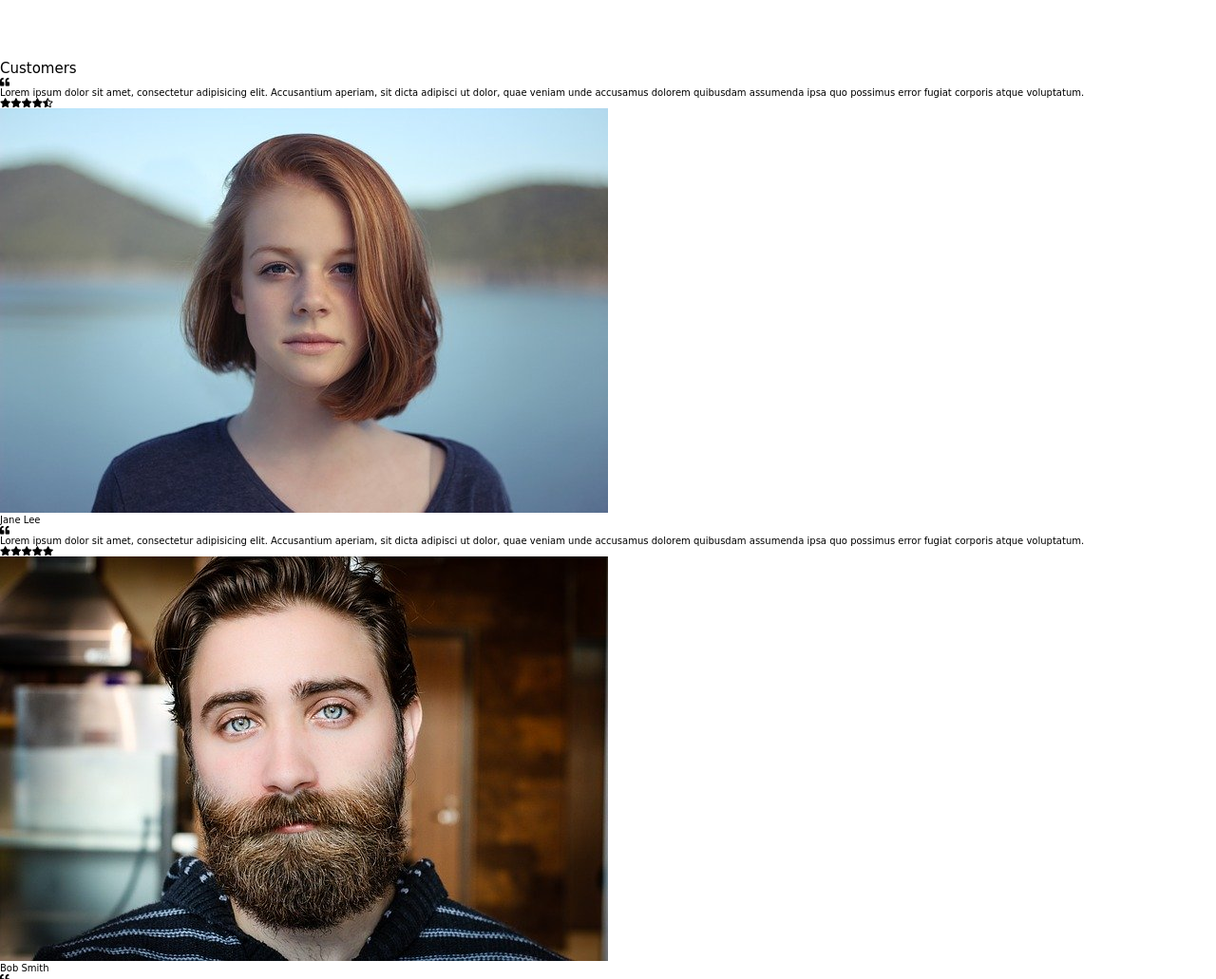
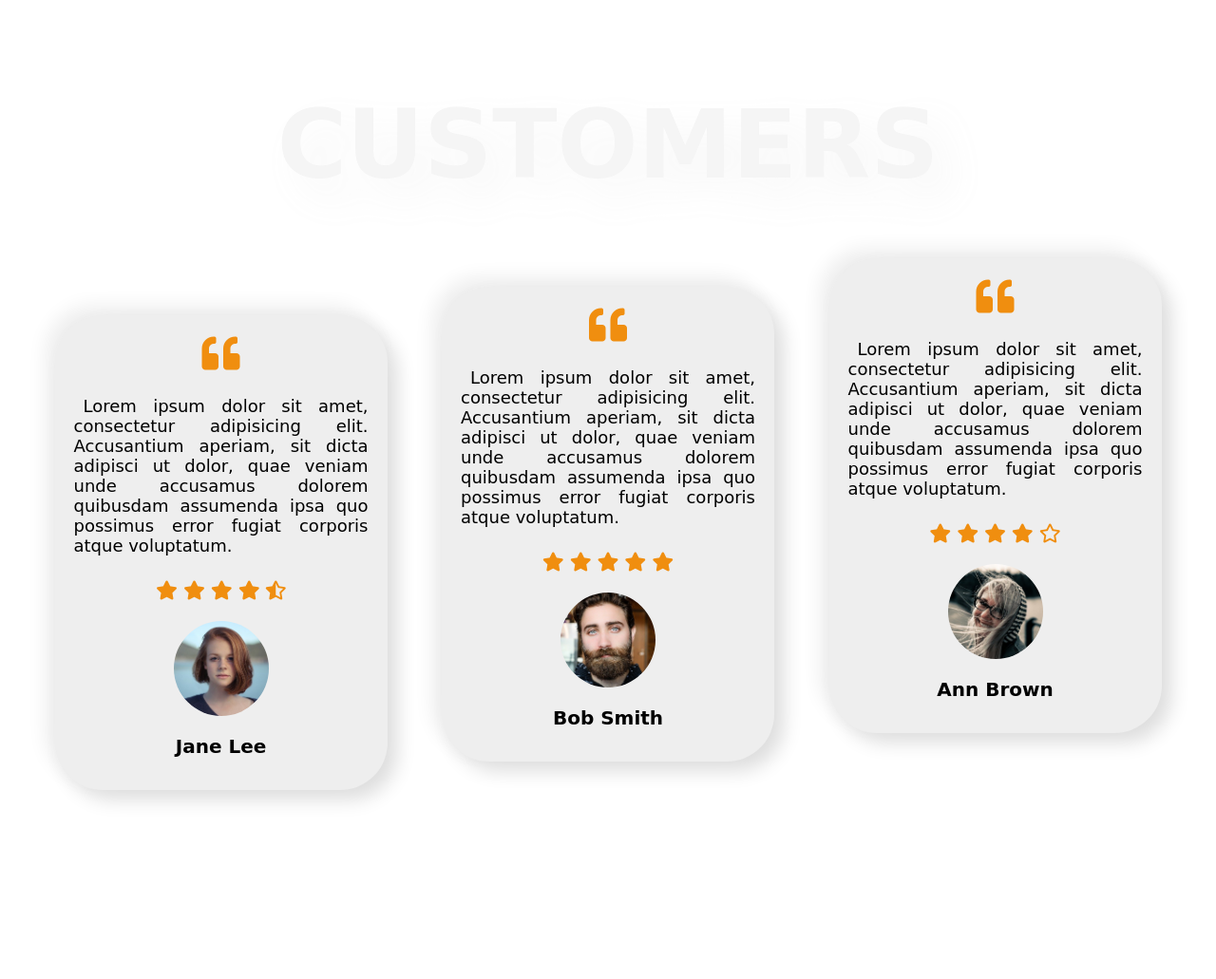
Before and after one commit to Ar1f007/Creative-Design, a plain HTML site: page index.html in a window 1280 px wide. Shown: the part 737-1768 px from the top of the page at 95% size. After the commit the page ends 1600 px from the top, so only its background shows below. Drawn offline with Linux system fonts and the light colour scheme; a web font is replaced by a local one.

Commit message:
customer section cards styling

```diff
--- a/style.css
+++ b/style.css
@@ -112,3 +112,88 @@ body {
   text-shadow: 0.1rem 0.1rem 0.2rem #ddd, -0.1rem -0.1rem 0.2rem #ddd;
 }
 /* End of Section 1 */
+
+/* Section 2 */
+.section-2 {
+  width: 100%;
+  height: 100vh;
+  display: flex;
+  flex-direction: column;
+  justify-content: space-around;
+}
+
+.section-heading {
+  font-size: 10rem;
+  font-weight: bold;
+  text-transform: uppercase;
+  color: #999;
+  text-align: center;
+  opacity: 0.1;
+  text-shadow: 2rem 2rem 4rem #aaa;
+}
+
+.customers-wrapper {
+  display: flex;
+  justify-content: space-evenly;
+  align-items: center;
+  height: 70%;
+}
+
+.customer {
+  width: 35rem;
+  height: 50rem;
+  background-color: #eee;
+  display: flex;
+  flex-direction: column;
+  align-items: center;
+  border-radius: 5rem;
+  padding: 2rem;
+  box-shadow: 1rem 1rem 2rem #ddd, -1rem -1rem 2rem #eee;
+  transition: box-shadow 0.5s;
+}
+
+.customer:hover {
+  box-shadow: 2rem 2rem 3rem #ddd, -2rem -2rem 3rem #eee;
+}
+
+.customer:first-child {
+  align-self: flex-end;
+}
+
+.customer:last-child {
+  align-self: flex-start;
+}
+
+.fa-quote-left {
+  font-size: 4rem;
+  color: #f08e0f;
+}
+
+.customer-text {
+  font-size: 1.8rem;
+  margin: 2.5rem 0;
+  text-align: justify;
+}
+
+.customer-text::first-letter {
+  margin-left: 1rem;
+}
+
+.customer-rating {
+  font-size: 2rem;
+  color: #f08e0f;
+}
+
+.customer-img {
+  width: 10rem;
+  height: 10rem;
+  object-fit: cover;
+  margin: 2rem 0;
+  border-radius: 50%;
+}
+
+.customer-name {
+  font-size: 2rem;
+  font-weight: 700;
+}
+/* End of Section 2 */
```
Also changed, not shown: index.html (+15 -6 lines).
